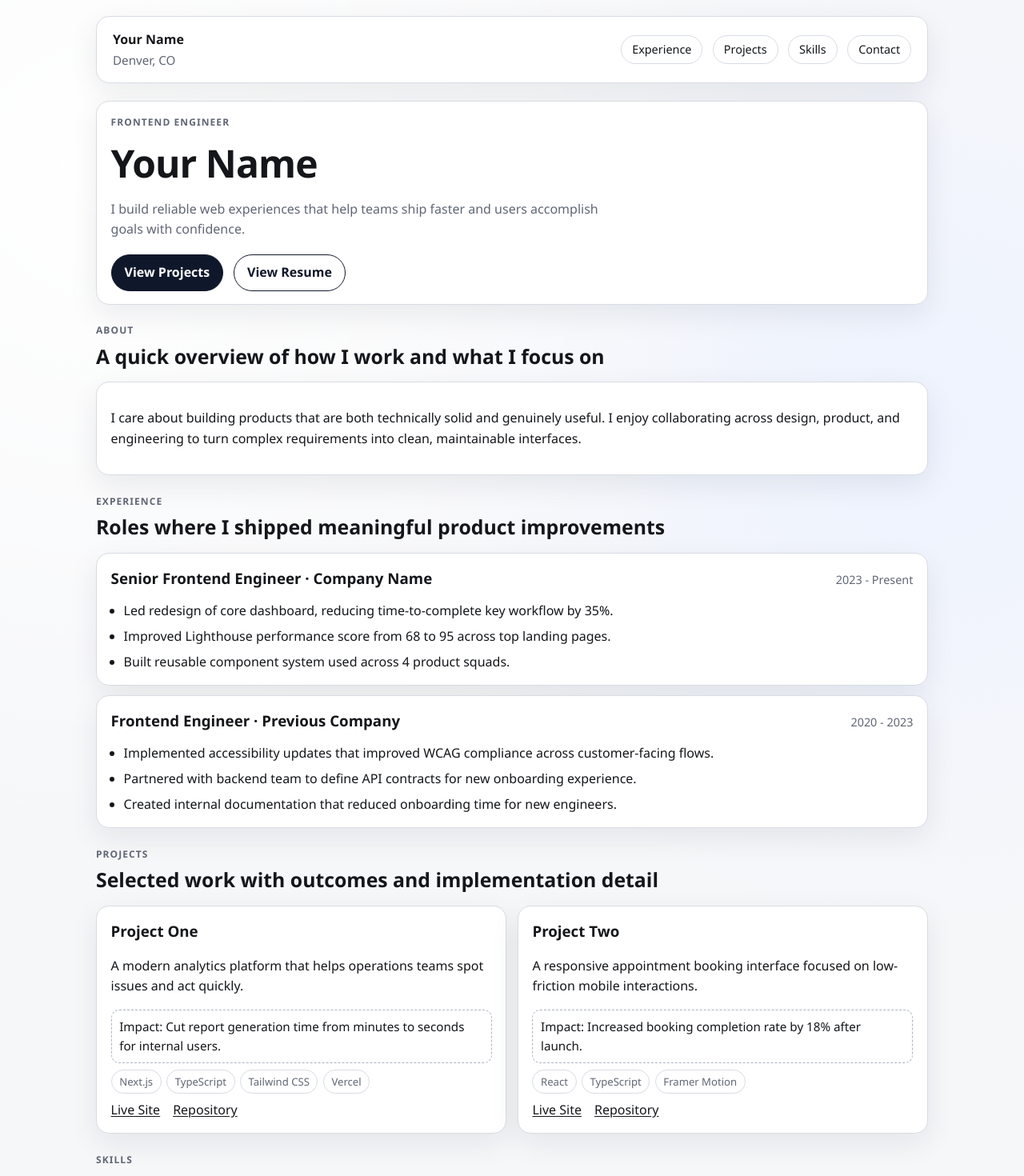
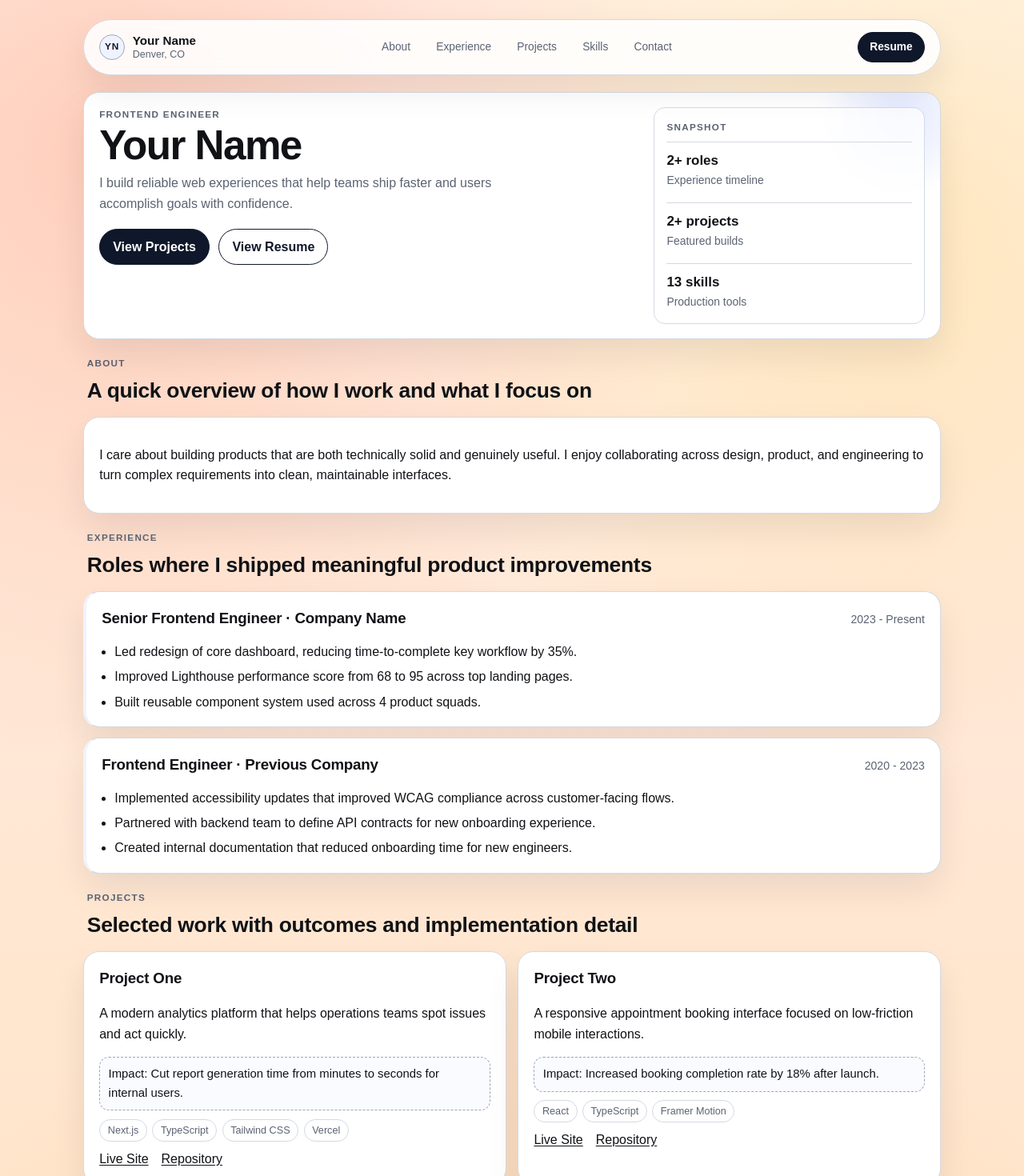
Before and after one commit to SkyBlue43/personal-website, a Next.js app: page / in a window 1280 px wide. Shown: the top 1470 px of the page at 80% size. Built offline with nearby package versions, Linux system fonts and the light colour scheme.

Commit message:
Refine personal site UI and warm gradient background

```diff
--- a/app/globals.css
+++ b/app/globals.css
@@ -1,13 +1,16 @@
 :root {
-  --bg: #f6f7f9;
+  --bg: #f2f4f8;
   --surface: #ffffff;
-  --text: #14161a;
-  --muted: #5f6675;
-  --line: #d8dce4;
-  --line-strong: #aab3c2;
+  --surface-alt: #f9fbff;
+  --text: #101216;
+  --muted: #5b6372;
+  --line: #d4d9e2;
+  --line-strong: #9da7b8;
   --accent: #0f172a;
-  --radius: 16px;
-  --shadow: 0 12px 36px rgba(15, 23, 42, 0.08);
+  --accent-soft: #eff3ff;
+  --radius-lg: 20px;
+  --radius-md: 14px;
+  --shadow: 0 20px 44px rgba(16, 18, 22, 0.08);
 }
 
 * {
@@ -20,14 +23,19 @@ body {
   padding: 0;
 }
 
+html {
+  scroll-behavior: smooth;
+}
+
 body {
+  color: var(--text);
+  font-family: "Sora", "IBM Plex Sans", "Avenir Next", sans-serif;
+  line-height: 1.6;
   background:
-    radial-gradient(circle at 10% 10%, #ffffff, transparent 38%),
-    radial-gradient(circle at 90% 25%, #eef3ff, transparent 32%),
-    var(--bg);
-  color: var(--text);
-  font-family: "IBM Plex Sans", "Avenir Next", "Segoe UI", sans-serif;
-  line-height: 1.6;
+    radial-gradient(circle at 10% 8%, rgba(255, 115, 75, 0.28), transparent 34%),
+    radial-gradient(circle at 88% 14%, rgba(255, 209, 102, 0.3), transparent 30%),
+    radial-gradient(circle at 50% 100%, rgba(255, 145, 77, 0.18), transparent 44%),
+    linear-gradient(180deg, #fff4eb 0%, #ffe8d6 42%, #ffe2be 100%);
 }
 
 a {
@@ -36,70 +44,173 @@ a {
 }
 
 .page-shell {
-  max-width: 1080px;
+  max-width: 1120px;
   margin: 0 auto;
-  padding: 1.25rem;
+  padding: 1.5rem;
   display: grid;
-  gap: 1.4rem;
+  gap: 1.3rem;
+  animation: rise-in 450ms ease-out;
 }
 
 .site-header {
-  display: flex;
-  justify-content: space-between;
+  position: sticky;
+  top: 1rem;
+  z-index: 20;
+  display: grid;
+  grid-template-columns: auto 1fr auto;
   align-items: center;
   gap: 1rem;
-  padding: 1rem 1.25rem;
+  padding: 0.95rem 1.2rem;
   border: 1px solid var(--line);
-  border-radius: var(--radius);
-  background: var(--surface);
+  border-radius: 999px;
+  background: rgba(255, 255, 255, 0.88);
   box-shadow: var(--shadow);
+  backdrop-filter: blur(8px);
 }
 
-.site-header nav {
-  display: flex;
-  flex-wrap: wrap;
-  gap: 0.8rem;
+.brand-block {
+  display: inline-flex;
+  align-items: center;
+  gap: 0.6rem;
 }
 
-.site-header nav a {
-  border: 1px solid var(--line);
+.brand-mark {
+  width: 2rem;
+  height: 2rem;
+  border: 1px solid var(--line-strong);
   border-radius: 999px;
-  padding: 0.35rem 0.8rem;
-  font-size: 0.9rem;
+  display: inline-flex;
+  align-items: center;
+  justify-content: center;
+  font-size: 0.74rem;
+  font-weight: 700;
+  letter-spacing: 0.08em;
+  color: var(--accent);
+  background: var(--accent-soft);
+}
+
+.top-nav {
+  display: flex;
+  justify-content: center;
+  flex-wrap: wrap;
+  gap: 0.45rem;
+}
+
+.top-nav a {
+  padding: 0.32rem 0.72rem;
+  border: 1px solid transparent;
+  border-radius: 999px;
+  font-size: 0.86rem;
+  color: var(--muted);
+  transition: 180ms ease;
+}
+
+.top-nav a:hover {
+  border-color: var(--line);
+  background: var(--surface-alt);
+  color: var(--text);
+}
+
+.header-cta {
+  border: 1px solid var(--accent);
+  border-radius: 999px;
+  padding: 0.42rem 0.88rem;
+  background: var(--accent);
+  color: #ffffff;
+  font-size: 0.86rem;
+  font-weight: 600;
 }
 
 .name {
   margin: 0;
   font-weight: 700;
+  font-size: 0.95rem;
+  line-height: 1.2;
 }
 
 .location {
   margin: 0;
   color: var(--muted);
-  font-size: 0.95rem;
+  font-size: 0.78rem;
+  line-height: 1.2;
 }
 
 .hero {
-  padding: 2rem;
+  position: relative;
+  overflow: hidden;
+  padding: 2.2rem;
+  background: linear-gradient(145deg, #ffffff 0%, #f8fbff 100%);
+}
+
+.hero::before {
+  content: "";
+  position: absolute;
+  top: -80px;
+  right: -60px;
+  width: 220px;
+  height: 220px;
+  border-radius: 50%;
+  background: radial-gradient(circle, rgba(108, 140, 255, 0.2), transparent 65%);
+  pointer-events: none;
+}
+
+.hero-grid {
+  position: relative;
+  z-index: 1;
+  display: grid;
+  gap: 1rem;
+  grid-template-columns: minmax(0, 2fr) minmax(220px, 1fr);
 }
 
 .hero h1 {
-  margin: 0.2rem 0 0.4rem;
-  font-size: clamp(1.9rem, 5vw, 3rem);
-  letter-spacing: -0.02em;
+  margin: 0.15rem 0 0.5rem;
+  font-size: clamp(2.05rem, 5vw, 3.2rem);
+  letter-spacing: -0.03em;
+  line-height: 1.05;
+  max-width: 14ch;
 }
 
 .hero-copy {
   margin: 0;
-  max-width: 70ch;
+  max-width: 58ch;
   color: var(--muted);
 }
 
+.hero-aside {
+  border: 1px solid var(--line);
+  border-radius: var(--radius-md);
+  padding: 0.95rem;
+  background: rgba(255, 255, 255, 0.8);
+  align-self: start;
+}
+
+.hero-metrics {
+  list-style: none;
+  padding: 0;
+  margin: 0.55rem 0 0;
+  display: grid;
+  gap: 0.7rem;
+}
+
+.hero-metrics li {
+  padding-top: 0.55rem;
+  border-top: 1px solid var(--line);
+  font-size: 0.87rem;
+  color: var(--muted);
+}
+
+.hero-metrics span {
+  display: block;
+  color: var(--text);
+  font-size: 1.06rem;
+  font-weight: 650;
+}
+
 .cta-row {
-  margin-top: 1.1rem;
+  margin-top: 1.15rem;
   display: flex;
   flex-wrap: wrap;
-  gap: 0.8rem;
+  gap: 0.72rem;
 }
 
 .button {
@@ -108,10 +219,15 @@ a {
   justify-content: center;
   border: 1px solid var(--accent);
   border-radius: 999px;
-  padding: 0.58rem 1rem;
-  font-weight: 600;
+  padding: 0.56rem 1rem;
   background: var(--accent);
   color: #ffffff;
+  font-weight: 600;
+  transition: 180ms ease;
+}
+
+.button:hover {
+  transform: translateY(-1px);
 }
 
 .button-ghost {
@@ -121,30 +237,36 @@ a {
 
 .section {
   display: grid;
-  gap: 0.75rem;
+  gap: 0.72rem;
+}
+
+.section-header {
+  padding-inline: 0.3rem;
 }
 
 .section-header h2 {
-  margin: 0.2rem 0 0;
-  font-size: clamp(1.2rem, 2.5vw, 1.55rem);
+  margin: 0.25rem 0 0;
+  font-size: clamp(1.25rem, 2.4vw, 1.65rem);
+  letter-spacing: -0.01em;
+  max-width: 54ch;
 }
 
 .eyebrow {
   margin: 0;
   color: var(--muted);
   text-transform: uppercase;
-  font-size: 0.75rem;
-  letter-spacing: 0.09em;
+  font-size: 0.73rem;
+  letter-spacing: 0.11em;
   font-weight: 700;
 }
 
 .grid {
   display: grid;
-  gap: 0.85rem;
+  gap: 0.9rem;
 }
 
 .two-column-grid {
-  grid-template-columns: repeat(auto-fit, minmax(250px, 1fr));
+  grid-template-columns: repeat(auto-fit, minmax(270px, 1fr));
 }
 
 .three-column-grid {
@@ -152,20 +274,58 @@ a {
 }
 
 .single-column-gap {
-  gap: 0.75rem;
+  gap: 0.8rem;
 }
 
 .outlined-card {
+  border: 1px solid var(--line);
+  border-radius: var(--radius-lg);
+  padding: 1.12rem 1.2rem;
   background: var(--surface);
-  border: 1px solid var(--line);
-  border-radius: var(--radius);
-  padding: 1rem 1.1rem;
   box-shadow: var(--shadow);
 }
 
 .outlined-card h3 {
   margin-top: 0;
-  margin-bottom: 0.2rem;
+  margin-bottom: 0.25rem;
+  letter-spacing: -0.01em;
+}
+
+.experience-grid {
+  position: relative;
+}
+
+.experience-card {
+  position: relative;
+  border-left: 4px solid var(--accent-soft);
+}
+
+.project-card {
+  transition: 220ms ease;
+}
+
+.project-card:hover {
+  transform: translateY(-3px);
+  border-color: var(--line-strong);
+}
+
+.skill-card ul,
+.skill-list {
+  list-style: none;
+  margin: 0.65rem 0 0;
+  padding: 0;
+  display: flex;
+  flex-wrap: wrap;
+  gap: 0.45rem;
+}
+
+.skill-list li {
+  border: 1px solid var(--line);
+  border-radius: 999px;
+  padding: 0.2rem 0.58rem;
+  font-size: 0.82rem;
+  color: var(--muted);
+  background: var(--surface-alt);
 }
 
 .card-heading-row {
@@ -177,39 +337,40 @@ a {
 
 .card-heading-row p {
   margin: 0;
-  font-size: 0.9rem;
+  font-size: 0.88rem;
   color: var(--muted);
 }
 
 ul {
-  margin: 0.6rem 0 0;
+  margin: 0.62rem 0 0;
   padding-left: 1rem;
 }
 
 li + li {
-  margin-top: 0.4rem;
+  margin-top: 0.36rem;
 }
 
 .impact {
-  margin: 0.55rem 0;
-  padding: 0.5rem 0.6rem;
+  margin: 0.65rem 0;
+  padding: 0.55rem 0.65rem;
   border: 1px dashed var(--line-strong);
-  border-radius: 10px;
-  font-size: 0.95rem;
+  border-radius: 12px;
+  font-size: 0.93rem;
+  background: var(--surface-alt);
 }
 
 .tag-row {
   display: flex;
   flex-wrap: wrap;
   gap: 0.4rem;
-  margin-bottom: 0.5rem;
+  margin-bottom: 0.58rem;
 }
 
 .tag {
   border: 1px solid var(--line);
   border-radius: 999px;
-  padding: 0.2rem 0.6rem;
-  font-size: 0.82rem;
+  padding: 0.18rem 0.6rem;
+  font-size: 0.79rem;
   color: var(--muted);
 }
 
@@ -220,29 +381,65 @@ li + li {
 }
 
 .link-row a {
+  font-weight: 500;
   text-decoration: underline;
   text-underline-offset: 2px;
 }
 
 .contact-card {
   display: grid;
-  gap: 0.6rem;
+  gap: 0.65rem;
+  background: linear-gradient(145deg, #ffffff 0%, #f6f9ff 100%);
 }
 
 .site-footer {
   border-top: 1px solid var(--line);
-  margin-top: 0.6rem;
-  padding: 1rem 0.1rem;
+  margin-top: 0.8rem;
+  padding: 1rem 0.2rem;
   display: flex;
   justify-content: space-between;
   color: var(--muted);
   font-size: 0.9rem;
 }
 
+@keyframes rise-in {
+  from {
+    opacity: 0;
+    transform: translateY(8px);
+  }
+
+  to {
+    opacity: 1;
+    transform: translateY(0);
+  }
+}
+
+@media (max-width: 900px) {
+  .site-header {
+    grid-template-columns: 1fr;
+    border-radius: 20px;
+  }
+
+  .top-nav {
+    justify-content: flex-start;
+  }
+
+  .header-cta {
+    width: fit-content;
+  }
+
+  .hero-grid {
+    grid-template-columns: 1fr;
+  }
+}
+
 @media (max-width: 720px) {
-  .site-header {
-    flex-direction: column;
-    align-items: flex-start;
+  .page-shell {
+    padding: 1rem;
+  }
+
+  .hero {
+    padding: 1.3rem;
   }
 
   .card-heading-row {
--- a/app/page.tsx
+++ b/app/page.tsx
@@ -5,12 +5,17 @@ import { siteContent } from "@/content/site-content";
 
 export default function Home() {
   const { identity, about, experience, projects, skills } = siteContent;
+  const experienceYears = `${experience.length}+ roles`;
+  const projectCount = `${projects.length}+ projects`;
+  const stackCount = `${skills.reduce((total, group) => total + group.items.length, 0)} skills`;
 
   return (
     <main className="page-shell">
       <SiteHeader />
 
       <section className="hero outlined-card">
+        <div className="hero-grid">
+          <div>
             <p className="eyebrow">{identity.title}</p>
             <h1>{identity.name}</h1>
             <p className="hero-copy">{identity.tagline}</p>
@@ -21,6 +26,25 @@ export default function Home() {
               <a className="button button-ghost" href={identity.links.resume}>
                 View Resume
               </a>
+            </div>
+          </div>
+          <aside className="hero-aside">
+            <p className="eyebrow">Snapshot</p>
+            <ul className="hero-metrics">
+              <li>
+                <span>{experienceYears}</span>
+                Experience timeline
+              </li>
+              <li>
+                <span>{projectCount}</span>
+                Featured builds
+              </li>
+              <li>
+                <span>{stackCount}</span>
+                Production tools
+              </li>
+            </ul>
+          </aside>
         </div>
       </section>
 
@@ -39,9 +63,9 @@ export default function Home() {
         title="Experience"
         subtitle="Roles where I shipped meaningful product improvements"
       >
-        <div className="grid single-column-gap">
+        <div className="grid single-column-gap experience-grid">
           {experience.map((item) => (
-            <article className="outlined-card" key={`${item.company}-${item.role}`}>
+            <article className="outlined-card experience-card" key={`${item.company}-${item.role}`}>
               <div className="card-heading-row">
                 <h3>
                   {item.role} · {item.company}
@@ -65,7 +89,7 @@ export default function Home() {
       >
         <div className="grid two-column-grid">
           {projects.map((project) => (
-            <article className="outlined-card" key={project.title}>
+            <article className="outlined-card project-card" key={project.title}>
               <h3>{project.title}</h3>
               <p>{project.summary}</p>
               <p className="impact">Impact: {project.impact}</p>
@@ -92,9 +116,9 @@ export default function Home() {
       >
         <div className="grid three-column-grid">
           {skills.map((group) => (
-            <article className="outlined-card" key={group.category}>
+            <article className="outlined-card skill-card" key={group.category}>
               <h3>{group.category}</h3>
-              <ul>
+              <ul className="skill-list">
                 {group.items.map((skill) => (
                   <li key={skill}>{skill}</li>
                 ))}
--- a/components/SiteHeader.tsx
+++ b/components/SiteHeader.tsx
@@ -1,18 +1,32 @@
 import { siteContent } from "@/content/site-content";
 
 export function SiteHeader() {
+  const initials = siteContent.identity.name
+    .split(" ")
+    .filter(Boolean)
+    .slice(0, 2)
+    .map((part) => part[0]?.toUpperCase())
+    .join("");
+
   return (
     <header className="site-header">
-      <div>
-        <p className="name">{siteContent.identity.name}</p>
-        <p className="location">{siteContent.identity.location}</p>
+      <div className="brand-block">
+        <span className="brand-mark">{initials || "YN"}</span>
+        <div>
+          <p className="name">{siteContent.identity.name}</p>
+          <p className="location">{siteContent.identity.location}</p>
+        </div>
       </div>
-      <nav>
+      <nav className="top-nav">
+        <a href="#about">About</a>
         <a href="#experience">Experience</a>
         <a href="#projects">Projects</a>
         <a href="#skills">Skills</a>
         <a href="#contact">Contact</a>
       </nav>
+      <a className="header-cta" href={siteContent.identity.links.resume}>
+        Resume
+      </a>
     </header>
   );
 }
--- a/eslint.config.mjs
+++ /dev/null
@@ -1,6 +0,0 @@
-import nextVitals from "eslint-config-next/core-web-vitals";
-
-/** @type {import("eslint").Linter.FlatConfig[]} */
-const config = [...nextVitals];
-
-export default config;
```
Also changed, not shown: .eslintrc.json (added), 1 other file (tests, documents, lock files or other folders). Lines whose indentation alone changed are shown as unchanged.
